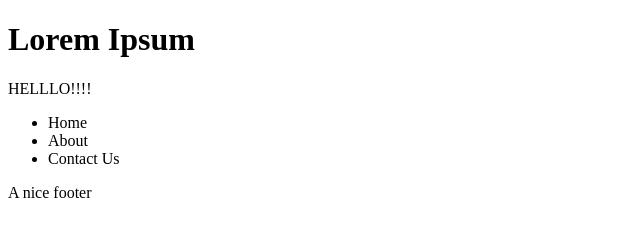
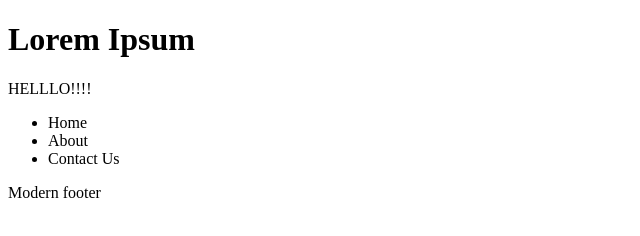
Before and after one commit to ru-das/learn-git, a plain HTML site: page index.html in a window 1280 px wide. Shown: the full height of the page, 0-640 px from the left. Drawn offline with Linux system fonts and the light colour scheme.

Commit message:
update footer in index file

```diff
--- a/index.html
+++ b/index.html
@@ -13,6 +13,6 @@
 		<li> About </li>
 		<li> Contact Us </li>
 	</ul>
-	<footer> A nice footer </footer>
+	<footer> Modern footer </footer>
 </body>
 </html>
```
